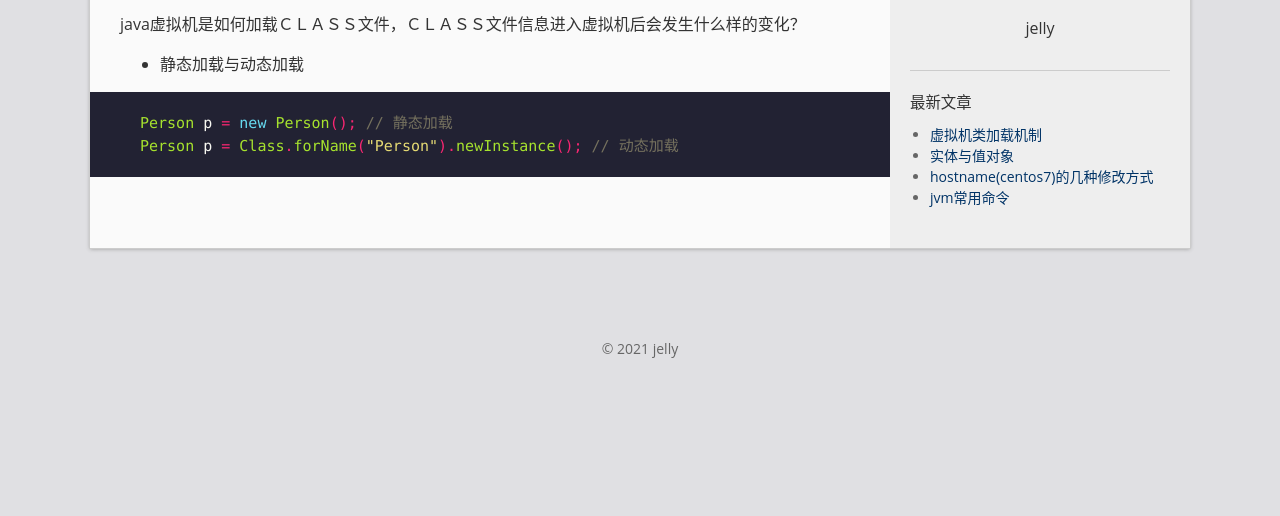
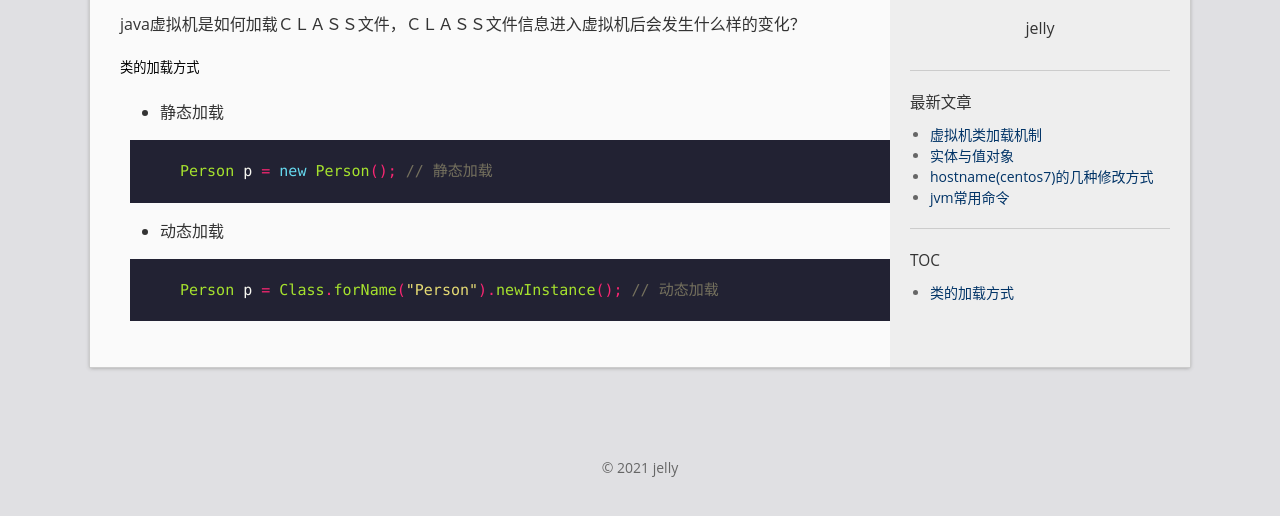
Before and after one commit to jelly-wzj/bigdata, a Jekyll site: the page built from _posts/2021-04-11-jvm之虚拟机类加载机制.md, in a window 1280 px wide, cut to the strip 261-777 px from the top of the page. Built offline with Jekyll 4.4.1, drawn with Linux system fonts in a browser that asks for light colours.

Commit message:
init blog

````diff
--- a/_posts/2021-04-11-jvm之虚拟机类加载机制.md
+++ b/_posts/2021-04-11-jvm之虚拟机类加载机制.md
@@ -10,9 +10,16 @@ java虚拟机是如何加载ＣＬＡＳＳ文件，ＣＬＡＳＳ文件信息
 
 
 
-* 静态加载与动态加载
+##### 类的加载方式
 
-```java
-Person p = new Person(); // 静态加载
-Person p = Class.forName("Person").newInstance(); // 动态加载
-```
+* 静态加载
+
+  ```java
+  Person p = new Person(); // 静态加载
+  ```
+
+* 动态加载
+
+  ```java
+  Person p = Class.forName("Person").newInstance(); // 动态加载
+  ```
````
